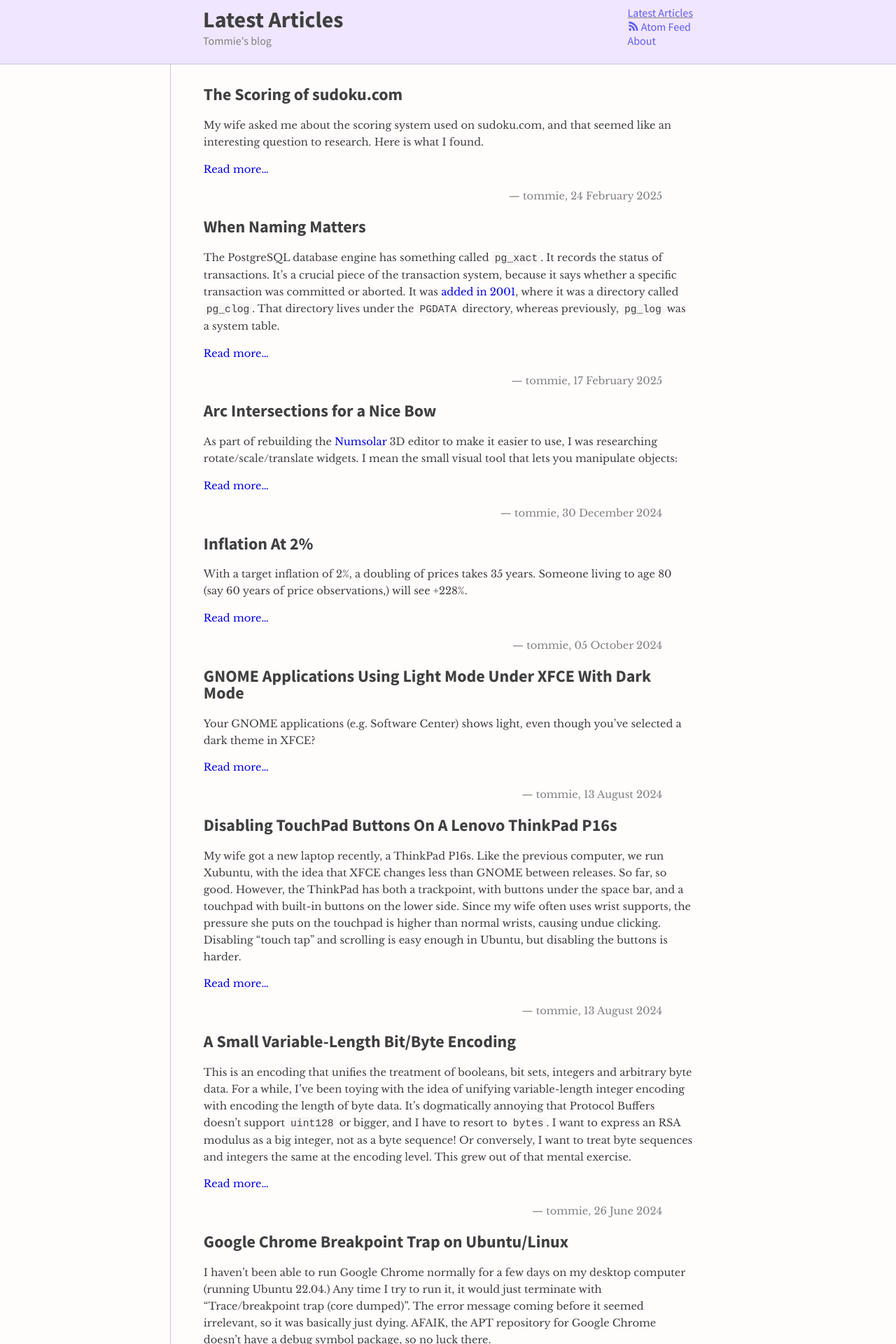
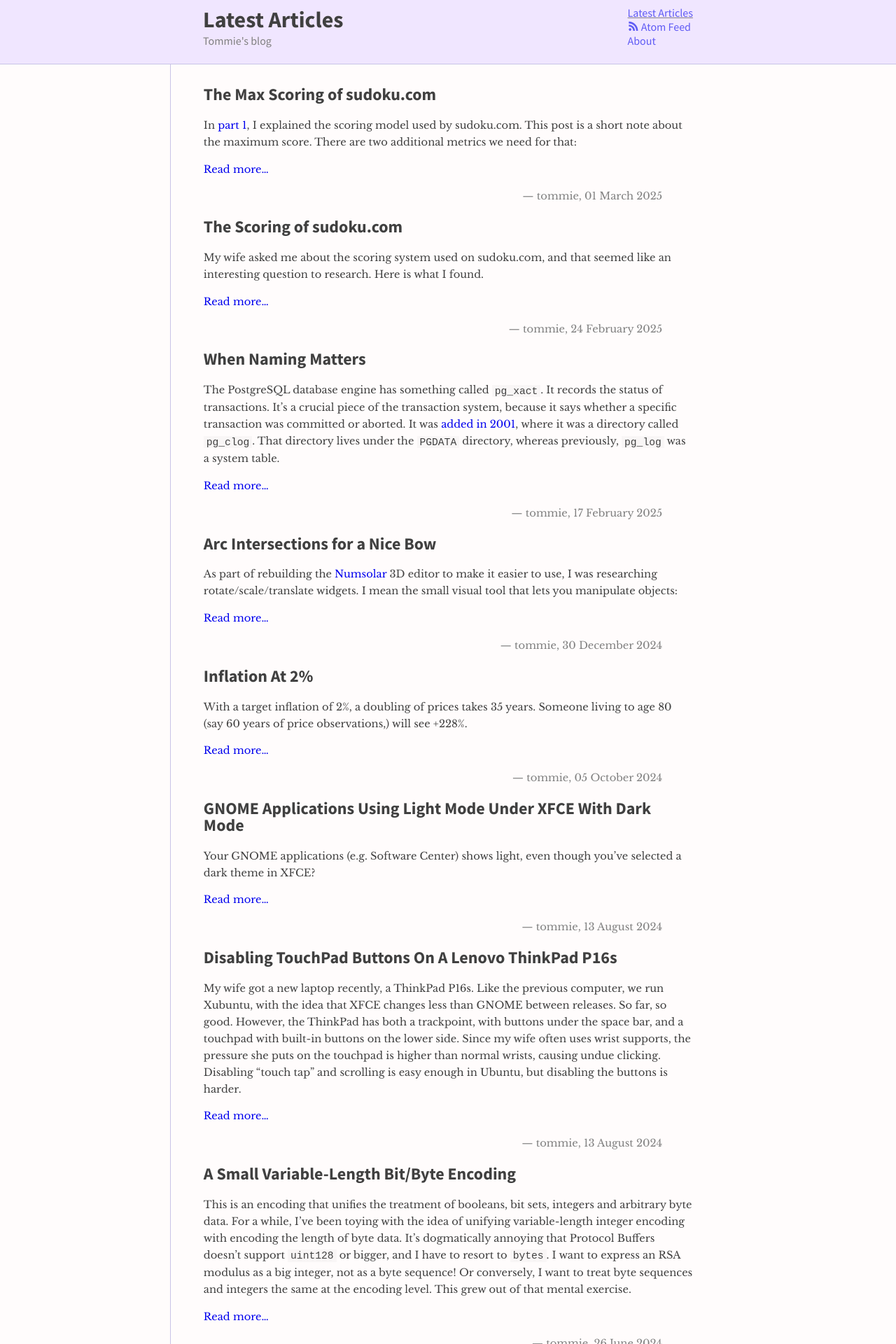
Before and after one commit to tommie/tommie.github.io, a Jekyll site: the page built from index.md, in a window 1280 px wide. Shown: the top 1920 px of the page at 70% size. Built offline with Jekyll 4.4.1, drawn with Linux system fonts in a browser that asks for light colours; some of the changed lines change nothing that is shown.

Commit message:
Adds 2025-03-01-sudoku-com-max-score and updates 2025-02-24-sudoko-com-scoring.

```diff
--- a/_posts/2025-02-24-sudoko-com-scoring.md
+++ b/_posts/2025-02-24-sudoko-com-scoring.md
@@ -15,10 +15,12 @@ These use the same scoring system, and the differences are encoded in a table:
 | Medium  |  150 |  15 |   15 |    5 |
 | Hard    |  210 |  21 |   21 |    5 |
 | Expert  |  230 |  23 |   23 |    5 |
+| Master  |  250 |  25 |   25 |    5 |
 | Extreme |  250 |  25 |   25 |    5 |
+{: .center}
 
-There is an entry for Evil, which was the old name for Extreme.
-They have the same values.
+Master is called Evil in the code.
+It has the same values as Extreme.
 
 The way this is used is that for each correctly entered digit, the score is updated with
 
@@ -82,4 +84,11 @@ This is of course fully implemented in Javascript running in your browser.
 The actual implementation is a bit more involved, using a timer to do the stepping down.
 The \\(C\\) coefficient doesn't use a maximum, but a fallback to 1 if it would have otherwise used a zero.
 
+> There is a [part two]({% post_url 2025-03-01-sudoku-com-max-score %}) about the maximum score.
+{: .callout-note}
+
+> * Added Master level, which I seem to have missed.
+> * I seem to have misspelled the page URL. Appologies.
+{: .callout-update}
+
 <script id="MathJax-script" async src="https://cdn.jsdelivr.net/npm/mathjax@3/es5/tex-mml-chtml.js"></script>
--- /dev/null
+++ b/_posts/2025-03-01-sudoku-com-max-score.md
@@ -0,0 +1,161 @@
+---
+title: The Max Scoring of sudoku.com
+categories: [sudoku, scoring, reverse engineering, software]
+---
+
+In [part 1]({% post_url 2025-02-24-sudoko-com-scoring %}), I explained the scoring model used by sudoku.com.
+This post is a short note about the maximum score.
+There are two additional metrics we need for that:
+
+1. How many cells can we get points for? (The \\(i\\) in the score equation from part 1.)
+2. How many points do we get for each cell? (Related to \\(C\\) in the score equation.)
+
+The number of cells to fill out is decided when the boards are generated, so we can't judge that from the Javascript code.
+I had a look at a few boards, and they seem to be constant by level:
+
+|  Level  | Empty (\\(E\\)) |
+|---------|-----------------|
+| Easy    |              43 |
+| Medium  |              45 |
+| Hard    |              51 |
+| Expert  |              49 |
+| Master  |              54 |
+| Extreme |              59 |
+{: .center}
+
+Note that even though Master and Extreme share the same scoring parameters, they are generated differently.
+
+## Points Per Cell
+
+Since each 5x multiplier per completed row, column or box is added independent of other completed objects, at first it seems combos don't matter.
+And that's what I wrote in part 1.
+Well, that's not quite true, as it turns out.
+
+<figure>
+    <figcaption>A Scenario</figcaption>
+
+    <table class="sudoku center">
+      <tbody>
+        <tr><td>&nbsp;</td><td>&nbsp;</td><td>&nbsp;</td> <td>&nbsp;</td><td>&nbsp;</td><td>&nbsp;</td> <td>&nbsp;</td><td>&nbsp;</td><td>&nbsp;</td></tr>
+        <tr><td>&nbsp;</td><td>&nbsp;</td><td>&nbsp;</td> <td>&nbsp;</td><td>&nbsp;</td><td>&nbsp;</td> <td>&nbsp;</td><td>&nbsp;</td><td>&nbsp;</td></tr>
+        <tr><td>&nbsp;</td><td>&alpha;</td><td>&nbsp;</td> <td>&nbsp;</td><td>&nbsp;</td><td>&nbsp;</td> <td>&beta;</td><td>&nbsp;</td><td>&nbsp;</td></tr>
+
+        <tr><td>&nbsp;</td><td>&nbsp;</td><td>&nbsp;</td> <td>&nbsp;</td><td>&nbsp;</td><td>&nbsp;</td> <td>&nbsp;</td><td>&nbsp;</td><td>&nbsp;</td></tr>
+        <tr><td>&nbsp;</td><td>&nbsp;</td><td>&nbsp;</td> <td>&nbsp;</td><td>&nbsp;</td><td>&nbsp;</td> <td>&nbsp;</td><td>&nbsp;</td><td>&nbsp;</td></tr>
+        <tr><td>&nbsp;</td><td>&nbsp;</td><td>&nbsp;</td> <td>&nbsp;</td><td>&nbsp;</td><td>&nbsp;</td> <td>&nbsp;</td><td>&nbsp;</td><td>&nbsp;</td></tr>
+
+        <tr><td>&nbsp;</td><td>&nbsp;</td><td>&nbsp;</td> <td>&nbsp;</td><td>&nbsp;</td><td>&nbsp;</td> <td>&nbsp;</td><td>&nbsp;</td><td>&nbsp;</td></tr>
+        <tr><td>&nbsp;</td><td>&nbsp;</td><td>&nbsp;</td> <td>&nbsp;</td><td>&nbsp;</td><td>&nbsp;</td> <td>&nbsp;</td><td>&nbsp;</td><td>&nbsp;</td></tr>
+        <tr><td>&nbsp;</td><td>&nbsp;</td><td>&nbsp;</td> <td>&nbsp;</td><td>&nbsp;</td><td>&nbsp;</td> <td>&gamma;</td><td>&nbsp;</td><td>&nbsp;</td></tr>
+      </tbody>
+    </table>
+</figure>
+
+<style>
+figcaption {
+  text-align: center;
+}
+
+table.sudoku {
+  border-collapse: collapse;
+}
+
+table.sudoku td {
+  border: 1px solid black;
+  height: 2em;
+  width: 2em;
+  text-align: center;
+  vertical-align: center;
+}
+
+table.sudoku tr:nth-child(3) td {
+  background-color: #ff8;
+}
+
+table.sudoku tr td:nth-child(7) {
+  background-color: #f8f;
+}
+
+table.sudoku tr:nth-child(3) td,
+table.sudoku tr:nth-child(6) td {
+  border-bottom-width: 2px;
+}
+
+table.sudoku tr td:nth-child(3),
+table.sudoku tr td:nth-child(6) {
+  border-right-width: 2px;
+}
+</style>
+
+Let's imagine a row with two empty cells, \\(\alpha\\) and \\(\beta\\).
+Let's also say that \\(\beta\\)'s column (\\(C_\beta\\)) has another empty cell, \\(\gamma\\).
+(\\(C_\alpha\\) is full aside from \\(\alpha\\).)
+How does the order of completion of the row and \\(C_\beta\\) affect the score?
+
+Let's look at each permutation:
+
+|           Sequence          | Completions |    Multiplier   |
+|-----------------------------|-------------|-----------------|
+| \\(\alpha\ \beta\ \gamma\\) | 0 + 1 + 1   | 1 + 5 +  5 = 11 |
+| \\(\beta\ \alpha\ \gamma\\) | 0 + 1 + 1   | 1 + 5 +  5 = 11 |
+| \\(\beta\ \gamma\ \alpha\\) | 0 + 1 + 1   | 1 + 5 +  5 = 11 |
+| \\(\gamma\ \beta\ \alpha\\) | 0 + 1 + 1   | 1 + 5 +  5 = 11 |
+| \\(\alpha\ \gamma\ \beta\\) | 0 + 0 + 2   | 1 + 1 + 10 = 12 |
+| \\(\gamma\ \alpha\ \beta\\) | 0 + 0 + 2   | 1 + 1 + 10 = 12 |
+{: .center}
+
+If we do \\(\beta\\) last, completing both the row and column at the same time, we score an extra point, because the 5x multiplier discarded the 1x we would gain if we didn't complete anything!
+
+So depending on the order we fill cells, which depends on the layout of the board, the maximum achievable score differs.
+Technically, I guess it's the non-linearity of the \\(C = \max(1, C\ldots)\\) function that causes the issue.
+But anyway.
+
+At the low end, completing each row, column and box each with its own cell, we have 27 cells that yield 5x, plus \\(E - 27\\) single points.
+At the high end, completing one row, one column and one box in per cell, we have 9 cells that yield 15x, plus \\(E - 9\\) single points.
+Clearly, we score more in the second case.
+
+## Find an Upper and Lower Bound
+
+The maximum score is
+
+$$
+score_{high} = base \cdot (9 \cdot 3 \cdot 5 + (E - 9)) = base \cdot (126 + E)
+$$
+
+Though, depending on board layout, it might not be possible to solve one column, row and box for each completing cell.
+So a lower bound is
+
+$$
+score_{low} = base \cdot (3 \cdot 9 \cdot 5 + (E - 27)) = base \cdot (108 + E)
+$$
+
+And computing that yields
+
+|  Level  | Empty (\\(E\\)) | Base |  Low  |  High |
+|---------|-----------------|------|-------|-------|
+| Easy    |              43 |   50 |  7550 |  8450 |
+| Medium  |              45 |  150 | 22950 | 25650 |
+| Hard    |              51 |  210 | 33390 | 37170 |
+| Expert  |              49 |  230 | 36110 | 40250 |
+| Master  |              54 |  250 | 40500 | 45000 |
+| Extreme |              59 |  250 | 41750 | 46250 |
+{: .center}
+
+## Conclusion
+
+So we have to modify the strategy the first part concluded with.
+
+> ~~Completion combos don't seem to matter, since you'd get the same multiplier regardless of when the base score is produced.~~
+
+It's better to do combos.
+
+A more complete high-scoring strategy is to:
+
+1. Solve the board completely using notes.
+2. Find nine "completion" cells that each solve a row, a column and a box.
+3. Use a hint so your first move doesn't have a time penalty.
+4. Enter the digits for the cells not picked in (2), within five seconds of the previous.
+   (If the hint in (3) took out one of your picked completion cells, you have to rethink on the spot.)
+5. Enter the picked completion cells.
+
+<script id="MathJax-script" async src="https://cdn.jsdelivr.net/npm/mathjax@3/es5/tex-mml-chtml.js"></script>
--- a/style/base.css
+++ b/style/base.css
@@ -113,10 +113,13 @@ p > img.small {
     max-height: 30ex;
 }
 
+.center {
+    margin-left: auto;
+    margin-right: auto;
+}
+
 img.center {
     display: block;
-    margin-left: auto;
-    margin-right: auto;
 }
 
 .float-left {
@@ -200,6 +203,37 @@ li > pre {
 
 blockquote {
     font-style: italic;
+}
+
+blockquote > p:last-child {
+    margin-block-end: 0;
+}
+
+blockquote.callout-note,
+blockquote.callout-update {
+    font-style: unset;
+
+    margin-start: 0;
+    -webkit-margin-start: 0;
+    padding: 1ex 2ex;
+}
+
+blockquote.callout-note::before {
+    content: "Note";
+    color: #2d2;
+}
+
+blockquote.callout-note {
+    border-left: 4px solid #2d2;
+}
+
+blockquote.callout-update::before {
+    content: "Update";
+    color: #2aa;
+}
+
+blockquote.callout-update {
+    border-left: 4px solid #2aa;
 }
 
 /* A list item with multiple paragraphs. */
```
